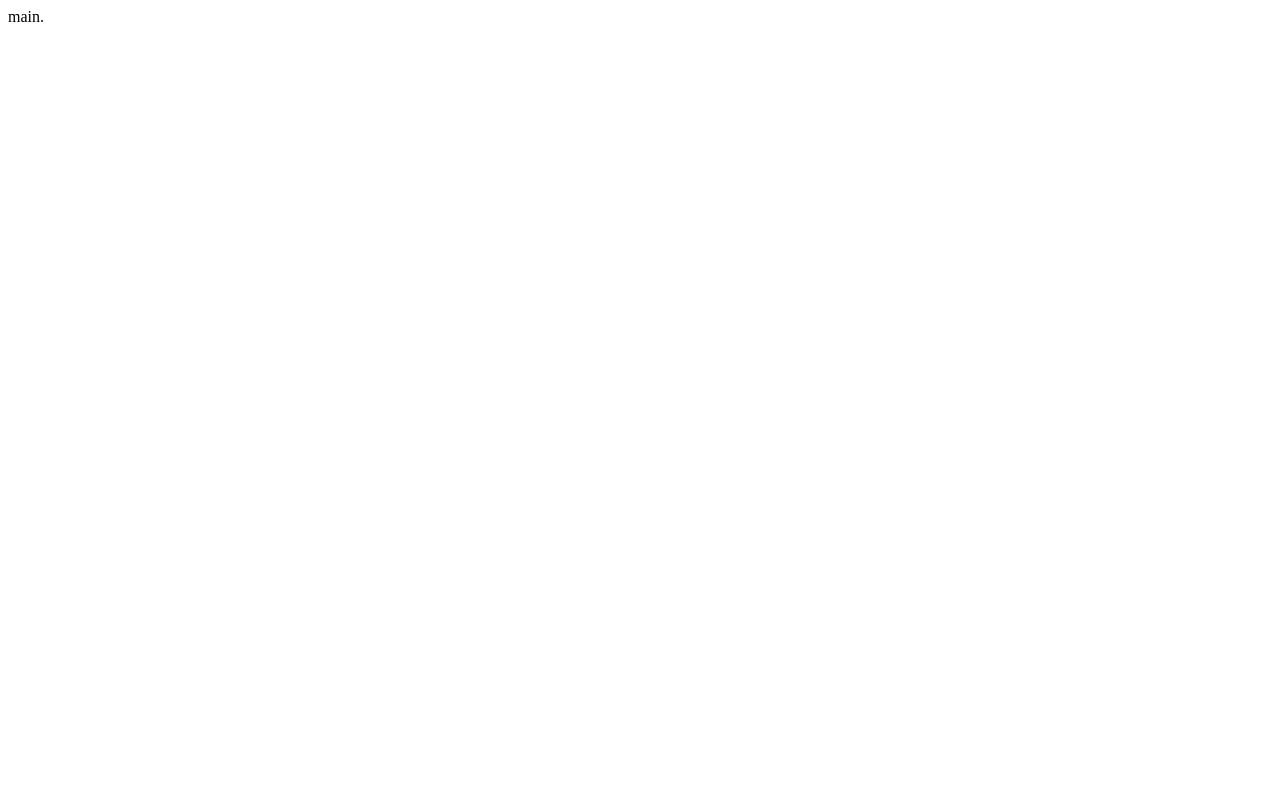
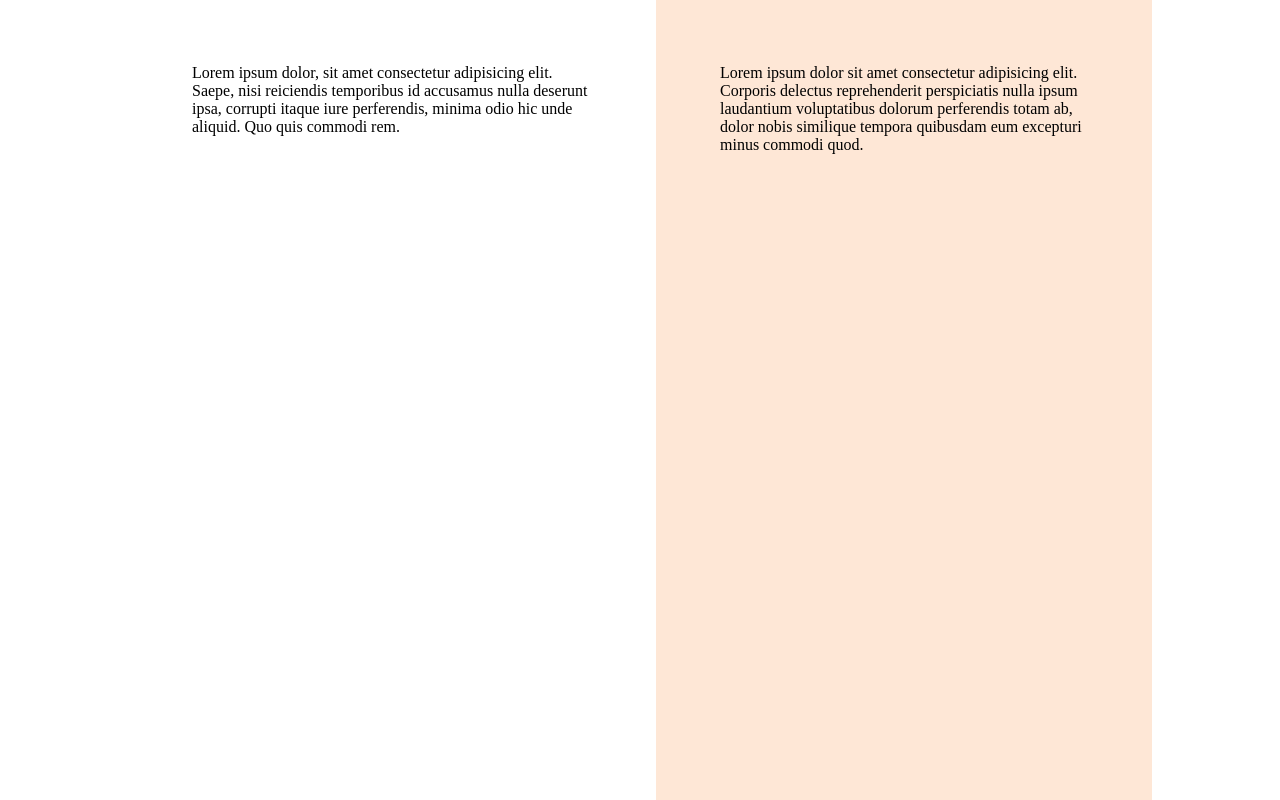
Before and after one commit to IsraellSan7os/Formulario_De_Matricula, a plain HTML site: page index.html in a window 1280 px wide. Drawn offline with Linux system fonts and the light colour scheme.

Commit message:
layut css

```diff
--- a/index.html
+++ b/index.html
@@ -15,8 +15,16 @@
     <link href="https://fonts.googleapis.com/css2?family=Archivo:ital,wght@0,100..900;1,100..900&family=Poppins:wght@400;700&display=swap" rel="stylesheet">
 </head>
 <body>
-    <div class="app">
-        main.
+    <div id="app">
+        <main class="main-container">
+         Lorem ipsum dolor, sit amet consectetur adipisicing elit. Saepe, nisi reiciendis temporibus id accusamus nulla deserunt ipsa, corrupti itaque iure perferendis, minima odio hic unde aliquid. Quo quis commodi rem.
+        </main>
+
+        <aside class="aside-container">
+            Lorem ipsum dolor sit amet consectetur adipisicing elit. Corporis delectus reprehenderit perspiciatis nulla ipsum laudantium voluptatibus dolorum perferendis totam ab, dolor nobis similique tempora quibusdam eum excepturi minus commodi quod.
+        </aside>
     </div>
+
+
 </body>
 </html>
--- a/style/global.css
+++ b/style/global.css
@@ -1,3 +1,9 @@
+*{
+    margin: 0;
+    padding: 0;
+    box-sizing:border-box;
+}
+
 :root{
     /* font */
     --font-family: 'Pippins', sans-serif;
@@ -24,3 +30,7 @@
     /* zoom: 5; */
 
 }
+
+body{
+    overflow: hidden;
+}
--- a/style/index.css
+++ b/style/index.css
@@ -1 +1,2 @@
 @import url("global.css");
+@import url("layout.css");
--- /dev/null
+++ b/style/layout.css
@@ -0,0 +1,29 @@
+#app {
+    display: grid;
+    grid-template-columns: 51.25% 48.75%;
+
+    height: 100vh;
+    overflow: hidden;
+}
+
+main {
+    overflow: hidden;
+    padding: 4rem;
+
+}
+
+.main-container {
+    max-width: 33rem;
+    margin-left: auto;
+}
+
+
+
+aside {
+    padding: 4rem;
+    background-color: var(--surface-secondary);
+
+}
+.aside-container {
+    max-width: 31rem;
+}
```
